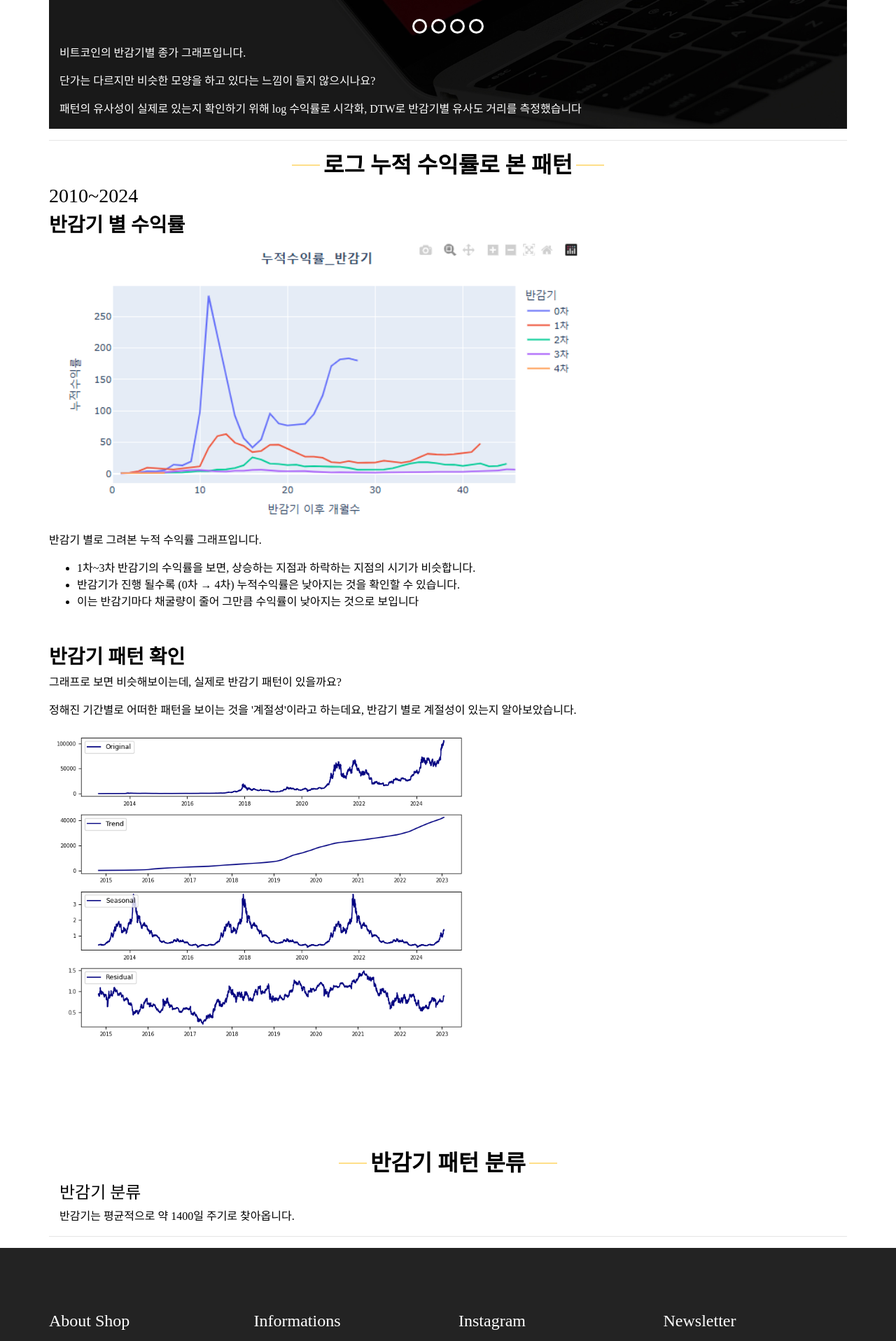
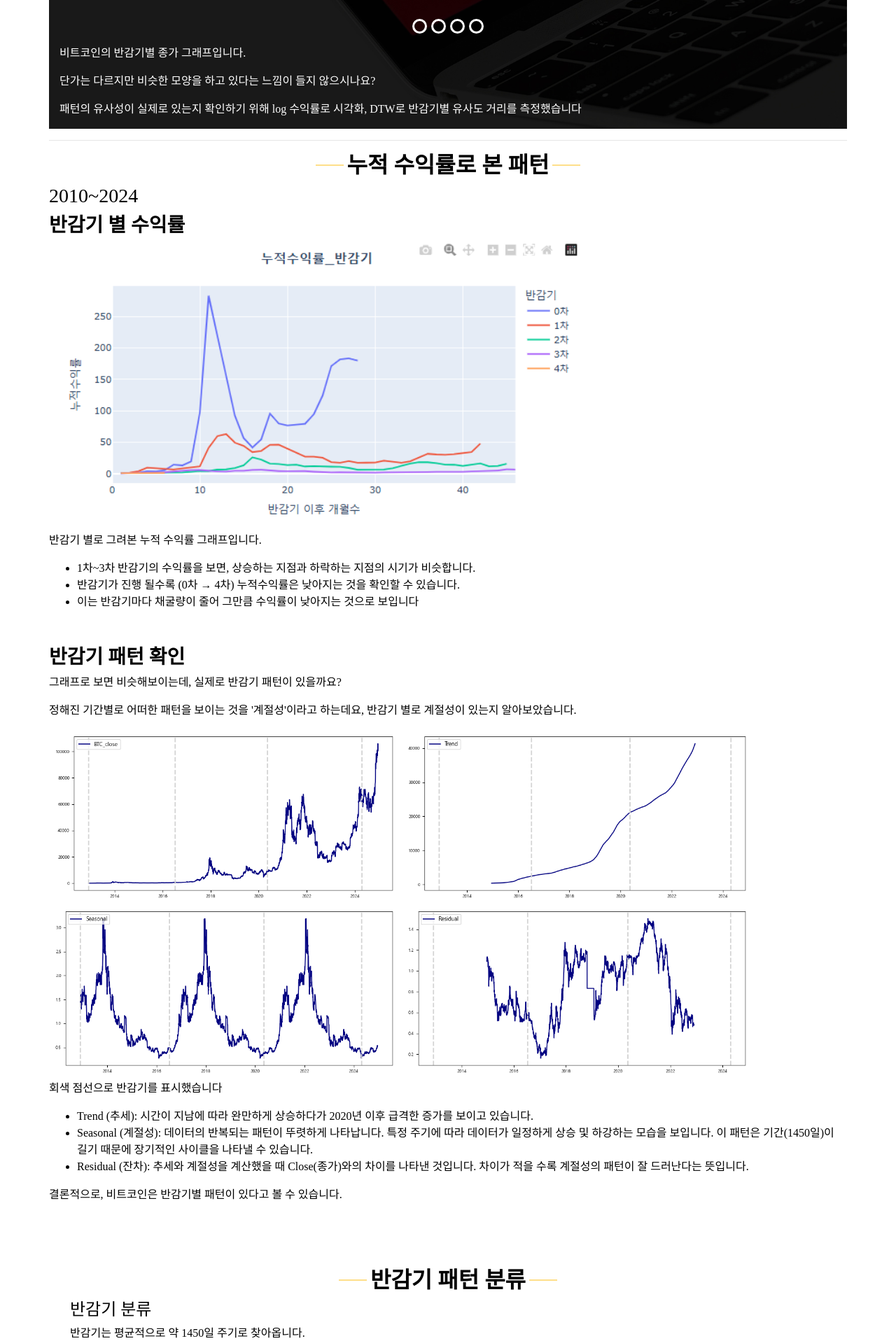
Before and after one commit to saab9699-minsu/final_project2, a Django app: page /detail_halving_pattern/ in a window 1280 px wide. Shown: the part 1217-3133 px from the top of the page at 70% size. Run offline with Django 5.2, Linux system fonts and the light colour scheme; some libraries are stand-ins or nearby versions; some web fonts are replaced.

Commit message:
반감기 패턴 내용 정리 완료. 추후 plotly로 변경 예정

```diff
--- a/templates/detail_halving_pattern.html
+++ b/templates/detail_halving_pattern.html
@@ -228,15 +228,15 @@
 <hr>
     <div class="heading_container" >
         <h2>
-            로그 누적 수익률로 본 패턴
+            누적 수익률로 본 패턴
         </h2>
     </div>
-
+<!-- 이미지 그래프 -> plotly로 변환 -->
     <section calss="who_section layout_padding">
       <div>
         <h3> 2010~2024 </h3>
         <h3><strong> 반감기 별 수익률 </strong></h3>
-          <img src="/media/images/halving_patterns/halving_all_log.png" alt="반감기 별 그래프(수익률) " width="800" >
+          <img src="/media/images/halving_patterns/halving_all_log.png" alt="반감기 별 그래프(누적수익률) " width="800" >
         <p>반감기 별로 그려본 누적 수익률 그래프입니다.</p>
           <ul>
             <li> 1차~3차 반감기의 수익률을 보면, 상승하는 지점과 하락하는 지점의 시기가 비슷합니다.</li>
@@ -247,9 +247,20 @@
 
       <div>
         <h3><br><strong> 반감기 패턴 확인 </strong></h3>
+
         <p>그래프로 보면 비슷해보이는데, 실제로 반감기 패턴이 있을까요? </p>
         <p>정해진 기간별로 어떠한 패턴을 보이는 것을 '계절성'이라고 하는데요, 반감기 별로 계절성이 있는지 알아보았습니다. </p>
-        <img src="/media/images/halving_patterns/halving_seasonal_decomposition.png" alt="" width="600" >
+        <img src="/media/images/halving_patterns/halving_pattern_BTC_Close.png" alt="반감기 별 그래프(종가) " width="500" >
+        <img src="/media/images/halving_patterns/halving_pattern_trend.png" alt="반감기 별 그래프(트렌드) " width="500" >
+        <img src="/media/images/halving_patterns/halving_pattern_seasonal.png" alt="반감기 별 그래프(계절성) " width="500" >
+        <img src="/media/images/halving_patterns/halving_pattern_resid.png" alt="반감기 별 그래프(잔차) " width="500" >
+        <p>회색 점선으로 반감기를 표시했습니다 </p>
+        <ul>
+          <li> Trend (추세): 시간이 지남에 따라 완만하게 상승하다가 2020년 이후 급격한 증가를 보이고 있습니다. </li>
+          <li> Seasonal (계절성): 데이터의 반복되는 패턴이 뚜렷하게 나타납니다. 특정 주기에 따라 데이터가 일정하게 상승 및 하강하는 모습을 보입니다. 이 패턴은 기간(1450일)이 길기 때문에 장기적인 사이클을 나타낼 수 있습니다.</li>
+          <li>Residual (잔차): 추세와 계절성을 계산했을 때 Close(종가)와의 차이를 나타낸 것입니다. 차이가 적을 수록 계절성의 패턴이 잘 드러난다는 뜻입니다. </li>
+        </ul>
+        <p>결론적으로, 비트코인은 반감기별 패턴이 있다고 볼 수 있습니다.</p>
       </div>
 
 
@@ -263,7 +274,6 @@
         <!-- </div> -->
       <!-- 토글 종료 -->
     </section>
-</section>
 <section class="contact_section layout_padding">
   <div class="container">
 
@@ -273,17 +283,56 @@
           </h2>
       </div>
 
+      <!-- 이미지 -> plotly 변경 -->
       <section calss="who_section layout_padding">
           <div class="container">
               <div class="detail-box">
 
                   <h4>반감기 분류</h4>
-                  <p>반감기는 평균적으로 약 1400일 주기로 찾아옵니다. </p>
-                  <p></p>
+                  <p>반감기는 평균적으로 약 1450일 주기로 찾아옵니다. </p>
+                  <p>해당 기간을 다섯개의 구간으로 나누면 비슷한 패턴이 보입니다!</p>
+                  <p>(각 반감기 기간 / 5 = 약 9개월)</p>
+                  <img src="/media/images/halving_patterns/halving_log_patten_split.png" alt="반감기 별 그래프(잔차) " width="800" >
+                  <ul>
+                    <li> 상승 : 반감기가 시작된지 얼마 되지 않은 시점으로 가격이 상승하는 특징이 있습니다. </li>
+                    <li> 과열 : 과열되는 시기로 급등하는 경향이 있고 고점이 포함되어 하락에 주의해야하는 시점입니다. </li>
+                    <li> 하락 : 고점을 찍은 후 하락하는 경향이 있는 시기입니다.</li>
+                    <li> 횡보 : 하락 후 횡보하는 경향이 있는 시기입니다. </li>
+                    <li> 회복기대 : 다음 반감기가 얼마 남지 않은 시점으로, 가격상승 기대감으로 오르는 시기입니다. </li>
+                  </ul>
+
               </div>
           </div>
       </section>
 <hr>
+
+  <section calss="who_section layout_padding">
+    <div class="container">
+        <div class="detail-box">
+          <div class="heading_container">
+              <h2>
+              내용 정리
+              </h2>
+          </div>
+            <p>
+              비트코인 반감기는 단순히 채굴 보상이 줄어드는 것을 넘어, 시장 전체에 큰 영향을 미치는 중요한 이벤트입니다.
+              반감기마다 공급 속도가 줄어 희소성이 증가하고, 이로 인해 투자자들의 관심과 시장의 활기가 촉진됩니다.
+              또한, 이러한 변화는 비트코인을 넘어 NFT, 메타버스 같은 다른 암호화폐 및 신흥 기술 분야에도 긍정적인 영향을 끼칩니다.
+            </p>
+            <p>
+              데이터를 통해 확인한 반감기별 패턴은 상승, 과열, 하락, 횡보, 회복기대의 다섯 가지 주기로 나눌 수 있으며, 반감기가 약 1450일 주기로 찾아온다는 점에서 장기적인 계절성을 지닙니다.
+              이러한 패턴은 투자자들에게 시장의 흐름을 이해하고 대응하는데 있어 도움이 될 수 있습니다.
+            </p>
+            <p>
+              결론적으로, 비트코인의 반감기는 단순한 이벤트가 아니라, 전체 암호화폐 시장의 방향을 좌우하는 중요한 기회이자 도전입니다. 데이터를 바탕으로 시장의 패턴을 이해하고 전략적으로 접근한다면, 이 변화를 더 나은 결과로 연결시킬 수 있을 것입니다. 비트코인의 다음 반감기는 언제일지, 그리고 시장에 어떤 영향을 미칠지 기대해 봅시다!
+            </p>
+        </div>
+    </div>
+  </section>
+
+
+
+</section>
 </div>
   <!-- info section -->
   <section class="info_section ">
```
Also changed, not shown: Test/views.py (+0 -1 lines), media/images/halving_patterns/halving_pattern_BTC_Close.png (added), media/images/halving_patterns/halving_pattern_resid.png (added), media/images/halving_patterns/halving_pattern_seasonal.png (added), media/images/halving_patterns/halving_pattern_trend.png (added), media/images/halving_patterns/halving_seasonal_decomposition.png (deleted).
